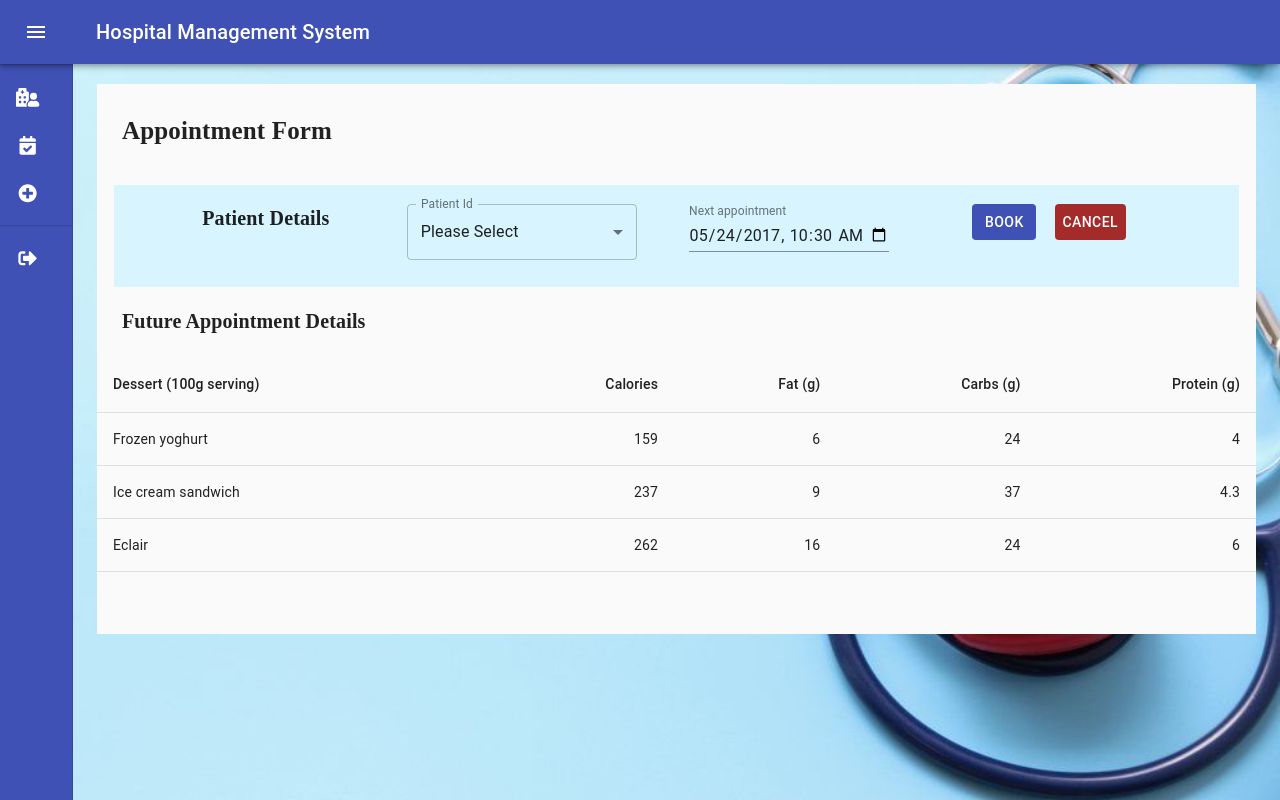
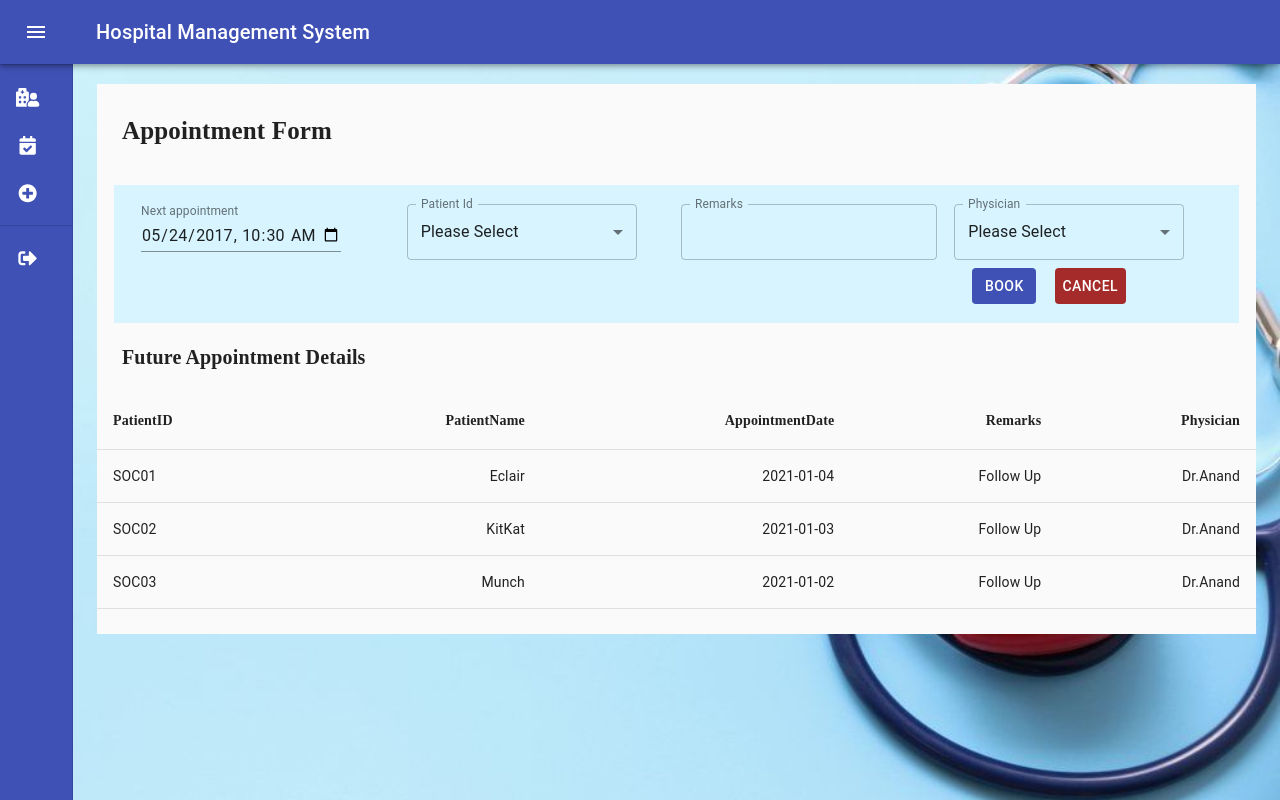
Before and after one commit to AbarnaNagarajan/sid-oc-hms, a React (Create React App) app: page /Appointment in a window 1280 px wide. Built offline with nearby package versions, Linux system fonts and the light colour scheme.

Commit message:
Respective Column changes in tables

```diff
--- a/src/Views/Modules/Appointment/Appointment.js
+++ b/src/Views/Modules/Appointment/Appointment.js
@@ -9,6 +9,7 @@ import TableBody from "@material-ui/core/TableBody";
 import TableCell from "@material-ui/core/TableCell";
 import TableHead from "@material-ui/core/TableHead";
 import TableRow from "@material-ui/core/TableRow";
+import InputAdornment from "@material-ui/core/InputAdornment";
 
 const useStyles = makeStyles((theme) => ({
   container: {
@@ -48,19 +49,25 @@ export default function DialogSelect() {
   const classes = useStyles();
   const [redirectAppointment, setRedirectAppointment] = React.useState(false);
   const [patientId, setPatientId] = React.useState("");
-
+  const dialogActionClass = { fontWeight: "bold", fontFamily: "initial" };
   const handleChange = (event) => {
     setPatientId(event.target.value);
   };
 
-  function createData(name, calories, fat, carbs, protein) {
-    return { name, calories, fat, carbs, protein };
+  function createData(
+    patientID,
+    patientName,
+    appointmentDate,
+    remarks,
+    physician
+  ) {
+    return { patientID, patientName, appointmentDate, remarks, physician };
   }
 
   const rows = [
-    createData("Frozen yoghurt", 159, 6.0, 24, 4.0),
-    createData("Ice cream sandwich", 237, 9.0, 37, 4.3),
-    createData("Eclair", 262, 16.0, 24, 6.0),
+    createData("SOC01", "Eclair", "2021-01-04", "Follow Up", "Dr.Anand"),
+    createData("SOC02", "KitKat", "2021-01-03", "Follow Up", "Dr.Anand"),
+    createData("SOC03", "Munch", "2021-01-02", "Follow Up", "Dr.Anand"),
   ];
 
   return (
@@ -88,24 +95,17 @@ export default function DialogSelect() {
             spacing={1}
             style={{ padding: "15px", background: "#d7f4ff" }}
           >
-            <Grid
-              item
-              xs={3}
-              style={{
-                textAlign: "center",
-              }}
-            >
-              <label
-                style={{
-                  fontSize: "20px",
-                  padding: "4px 4px 0px",
-                  flex: "1 1 100%",
-                  fontWeight: "bold",
-                  fontFamily: "serif",
+            <Grid item xs={3}>
+              <TextField
+                id="datetime-local"
+                label="Next appointment"
+                type="datetime-local"
+                defaultValue="2017-05-24T10:30"
+                className={classes.textField}
+                InputLabelProps={{
+                  shrink: true,
                 }}
-              >
-                Patient Details
-              </label>
+              />
             </Grid>
             <Grid item xs={3}>
               <TextField
@@ -134,16 +134,44 @@ export default function DialogSelect() {
             </Grid>
             <Grid item xs={3}>
               <TextField
-                id="datetime-local"
-                label="Next appointment"
-                type="datetime-local"
-                defaultValue="2017-05-24T10:30"
-                className={classes.textField}
-                InputLabelProps={{
-                  shrink: true,
+                variant="outlined"
+                label="Remarks"
+                id="standard-start-adornment"
+                InputProps={{
+                  startAdornment: (
+                    <InputAdornment position="start"></InputAdornment>
+                  ),
                 }}
               />
             </Grid>
+            <Grid item xs={3}>
+              <TextField
+                variant="outlined"
+                id="standard-patient-id"
+                select
+                label="Physician"
+                value={patientId}
+                onChange={(e) => handleChange(e, 1)}
+                SelectProps={{
+                  native: true,
+                }}
+                style={{ width: "230px" }}
+                helperText=""
+              >
+                {patientIds.map((option) => (
+                  <option
+                    key={option.value}
+                    value={option.value}
+                    style={{ width: "230px", fontSize: "small" }}
+                  >
+                    {option.label}
+                  </option>
+                ))}
+              </TextField>
+            </Grid>
+            <Grid item xs={3}></Grid>
+            <Grid item xs={3}></Grid>
+            <Grid item xs={3}></Grid>
             <Grid item xs={3}>
               &nbsp;&nbsp;&nbsp;&nbsp;&nbsp;
               <Button
@@ -160,7 +188,6 @@ export default function DialogSelect() {
                 Cancel
               </Button>
             </Grid>
-            <Grid item xs={3}></Grid>
           </Grid>
           <Grid container item xs={13} spacing={1}>
             <div style={{ width: "100%", color: "#fff" }}>.</div>
@@ -184,23 +211,31 @@ export default function DialogSelect() {
         {/* <caption>A basic table example with a caption</caption> */}
         <TableHead>
           <TableRow>
-            <TableCell>Dessert (100g serving)</TableCell>
-            <TableCell align="right">Calories</TableCell>
-            <TableCell align="right">Fat&nbsp;(g)</TableCell>
-            <TableCell align="right">Carbs&nbsp;(g)</TableCell>
-            <TableCell align="right">Protein&nbsp;(g)</TableCell>
+            <TableCell style={dialogActionClass}>PatientID</TableCell>
+            <TableCell align="right" style={dialogActionClass}>
+              PatientName
+            </TableCell>
+            <TableCell align="right" style={dialogActionClass}>
+              AppointmentDate
+            </TableCell>
+            <TableCell align="right" style={dialogActionClass}>
+              Remarks
+            </TableCell>
+            <TableCell align="right" style={dialogActionClass}>
+              Physician
+            </TableCell>
           </TableRow>
         </TableHead>
         <TableBody>
           {rows.map((row) => (
-            <TableRow key={row.name}>
+            <TableRow key={row.patientID}>
               <TableCell component="th" scope="row">
-                {row.name}
+                {row.patientID}
               </TableCell>
-              <TableCell align="right">{row.calories}</TableCell>
-              <TableCell align="right">{row.fat}</TableCell>
-              <TableCell align="right">{row.carbs}</TableCell>
-              <TableCell align="right">{row.protein}</TableCell>
+              <TableCell align="right">{row.patientName}</TableCell>
+              <TableCell align="right">{row.appointmentDate}</TableCell>
+              <TableCell align="right">{row.remarks}</TableCell>
+              <TableCell align="right">{row.physician}</TableCell>
             </TableRow>
           ))}
         </TableBody>
--- a/src/Views/Modules/OP/OPView.js
+++ b/src/Views/Modules/OP/OPView.js
@@ -56,8 +56,8 @@ const useStyles = makeStyles(
     patientDialog: {
       maxWidth: "1300px",
       width: "1410px",
-      marginLeft: "265px",
-      marginTop: "100px",
+      marginLeft: "25px",
+      marginTop: "75px",
       marginBottom: "75px",
       height: "600px",
       borderRadius: "15px",
@@ -212,14 +212,14 @@ function PatientInfo(patientDialogDetails) {
 function PatientPrescription(patientDialogDetails) {
   const dialogClasses = useStyles();
 
-  function createData(name, calories, fat, carbs, protein) {
-    return { name, calories, fat, carbs, protein };
+  function createData(id, prescription, prescribedBy, prescribedDate) {
+    return { id, prescription, prescribedBy, prescribedDate };
   }
 
   const rows = [
-    createData("Frozen yoghurt", 159, 6.0, 24, 4.0),
-    createData("Ice cream sandwich", 237, 9.0, 37, 4.3),
-    createData("Eclair", 262, 16.0, 24, 6.0),
+    createData(1, "Prescribe", "Dr.Ananad", "2021-01-01"),
+    createData(2, "Prescribe", "Dr.Ananad", "2021-01-02"),
+    createData(3, "Prescribe", "Dr.Ananad", "2021-01-03"),
   ];
   return (
     <Grid container spacing={1} style={{ padding: "25px" }}>
@@ -270,23 +270,21 @@ function PatientPrescription(patientDialogDetails) {
         {/* <caption>A basic table example with a caption</caption> */}
         <TableHead>
           <TableRow>
-            <TableCell>Dessert (100g serving)</TableCell>
-            <TableCell align="right">Calories</TableCell>
-            <TableCell align="right">Fat&nbsp;(g)</TableCell>
-            <TableCell align="right">Carbs&nbsp;(g)</TableCell>
-            <TableCell align="right">Protein&nbsp;(g)</TableCell>
+            <TableCell>ID</TableCell>
+            <TableCell align="right">Prescription</TableCell>
+            <TableCell align="right">Prescribed By</TableCell>
+            <TableCell align="right">Prescribed Date</TableCell>
           </TableRow>
         </TableHead>
         <TableBody>
           {rows.map((row) => (
-            <TableRow key={row.name}>
+            <TableRow key={row.id}>
               <TableCell component="th" scope="row">
-                {row.name}
+                {row.id}
               </TableCell>
-              <TableCell align="right">{row.calories}</TableCell>
-              <TableCell align="right">{row.fat}</TableCell>
-              <TableCell align="right">{row.carbs}</TableCell>
-              <TableCell align="right">{row.protein}</TableCell>
+              <TableCell align="right">{row.prescription}</TableCell>
+              <TableCell align="right">{row.prescribedBy}</TableCell>
+              <TableCell align="right">{row.prescribedDate}</TableCell>
             </TableRow>
           ))}
         </TableBody>
@@ -308,6 +306,24 @@ function onFileChangeEPOD(event, uploadid, lrid, id, podfilepath) {
     console.log("onFileChangeEPOD", err);
   }
 }
+const genders = [
+  {
+    value: 0,
+    label: "Please Select",
+  },
+  {
+    value: 1,
+    label: "Male",
+  },
+  {
+    value: 2,
+    label: "Female",
+  },
+  {
+    value: 3,
+    label: "Third Gender",
+  },
+];
 function PatientReports(patientDialogDetails) {
   const StyledTableCellUpload = withStyles((theme) => ({
     head: {
@@ -324,7 +340,15 @@ function PatientReports(patientDialogDetails) {
       padding: "10px",
     },
   }))(TableCell);
-
+  const handleChange = (event, id) => {
+    id === 1
+      ? setGender(event.target.value)
+      : id === 2
+      ? setGender(event.target.value)
+      : id === 3
+      ? setGender(event.target.value)
+      : setGender(event.target.value);
+  };
   const StyledTableRow = withStyles((theme) => ({
     root: {
       "&:nth-of-type(odd)": {
@@ -336,6 +360,7 @@ function PatientReports(patientDialogDetails) {
   const [imageviewcomment, setimageviewcomment] = useState(false);
   const [imageurl, setimageurl] = useState("");
   const [epodUploadNewRowAlert, setEpodUploadNewRowAlert] = useState("");
+  const [gender, setGender] = useState("0");
   const [EpodUploadCount, setEpodUploadCount] = useState([
     {
       podfilepath: "",
@@ -357,12 +382,35 @@ function PatientReports(patientDialogDetails) {
 
   return (
     <Grid container spacing={1} style={{ padding: "25px" }}>
+      <br />
+      <label
+        style={{
+          fontSize: "15px",
+          padding: "4px 4px 0px",
+          flex: "1 1 100%",
+          fontWeight: "bold",
+          fontFamily: "serif",
+        }}
+      >
+        Upload New Report
+      </label>
+      &nbsp;&nbsp;&nbsp;&nbsp;&nbsp;&nbsp;&nbsp;&nbsp;&nbsp;&nbsp;&nbsp;&nbsp;&nbsp;&nbsp;&nbsp;
+      <Grid container item xs={12} spacing={1}>
         <TableContainer
           component={Paper}
           style={{ marginLeft: "0px", marginRight: "2px" }}
         >
           <Table aria-label="customized table" size="medium">
-          <TableHead></TableHead>
+            <TableHead>
+              {/* <StyledTableRow>
+                <StyledTableCellUpload align="left">
+                  <label>View Reports</label>
+                </StyledTableCellUpload>
+                <StyledTableCellUpload align="left">
+                  <label>Upload Reports</label>
+                </StyledTableCellUpload>
+              </StyledTableRow> */}
+            </TableHead>
             <TableBody>
               {EpodUploadCount && EpodUploadCount.length > 0
                 ? EpodUploadCount.map((ls, index) => (
@@ -399,30 +447,37 @@ function PatientReports(patientDialogDetails) {
                         )}
                       </StyledTableCellUpload>
                       <StyledTableCellUpload align="left">
-                      {ls.podfilepath != "" && ls.Id != 0 ? (
-                        <div>
-                          <Button
-                            id={"epodImgDelete"}
-                            onClick={(e) =>
-                              EPODfileDelete(e, ls.uploadid, ls.Lrid, ls.Id)
-                            }
-                            variant="contained"
-                            color="primary"
+                        {ls.podfilepath != "" ? (
+                          <label
                             style={{
-                              fontSize: "10px",
-                              outline: "none",
-                              color: "#FFFFFF",
-                              background: "#190F4C",
-                              borderRadius: "25px",
-                              height: "25px",
+                              fontSize: "15px",
+                              padding: "4px 4px 0px",
+                              flex: "1 1 100%",
+                              fontWeight: "bold",
+                              fontFamily: "serif",
                             }}
-                            component="span"
                           >
-                            Delete
-                          </Button>
-                        </div>
+                            X-ray Report
+                          </label>
                         ) : (
-                        <div>
+                          <label
+                            style={{
+                              fontSize: "15px",
+                              padding: "4px 4px 0px",
+                              flex: "1 1 100%",
+                              fontWeight: "bold",
+                              fontFamily: "serif",
+                            }}
+                          >
+                            X-ray Report
+                          </label>
+                        )}
+                      </StyledTableCellUpload>
+                      <StyledTableCellUpload
+                        align="left"
+                        style={{ width: "105px" }}
+                      >
+                        {ls.podfilepath != "" ? (
                           <input
                             type="file"
                             accept="image/png, image/jpeg, image/jpg"
@@ -438,7 +493,22 @@ function PatientReports(patientDialogDetails) {
                               )
                             }
                           />
-                        </div>
+                        ) : (
+                          <input
+                            type="file"
+                            accept="image/png, image/jpeg, image/jpg"
+                            id={"epodupload" + index}
+                            key={index}
+                            onChange={(e) =>
+                              onFileChangeEPOD(
+                                e,
+                                ls.uploadid,
+                                ls.Lrid,
+                                ls.Id,
+                                ls.podfilepath
+                              )
+                            }
+                          />
                         )}
                       </StyledTableCellUpload>
                     </StyledTableRow>
@@ -448,44 +518,194 @@ function PatientReports(patientDialogDetails) {
           </Table>
         </TableContainer>
       </Grid>
+      &nbsp;&nbsp;&nbsp;&nbsp;&nbsp;&nbsp;&nbsp;&nbsp;&nbsp;&nbsp;&nbsp;&nbsp;&nbsp;&nbsp;&nbsp;
+      <label
+        style={{
+          fontSize: "15px",
+          padding: "4px 4px 0px",
+          flex: "1 1 100%",
+          fontWeight: "bold",
+          fontFamily: "serif",
+        }}
+      >
+        Reports History
+      </label>
+      <Grid container item xs={12} spacing={1}>
+        <TableContainer
+          component={Paper}
+          style={{ marginLeft: "0px", marginRight: "2px" }}
+        >
+          <Table aria-label="customized table" size="medium">
+            <TableHead>
+              {/* <StyledTableRow>
+                <StyledTableCellUpload align="left">
+                  <label>View Reports</label>
+                </StyledTableCellUpload>
+                <StyledTableCellUpload align="left">
+                  <label>Upload Reports</label>
+                </StyledTableCellUpload>
+              </StyledTableRow> */}
+            </TableHead>
+            <TableBody>
+              {EpodUploadCount && EpodUploadCount.length > 0
+                ? EpodUploadCount.map((ls, index) => (
+                    <StyledTableRow key={index}>
+                      <StyledTableCellUpload align="left">
+                        {ls.podfilepath != "" ? (
+                          <img
+                            style={{
+                              width: "80px",
+                              height: "80px",
+                              borderStyle: "outset",
+                              borderWidth: "thin",
+                            }}
+                            id={"epodImg"}
+                            src={ls.podfilepath}
+                            onClick={(e) => viewfile(ls.podfilepath)}
+                            alt=""
+                            key={ls.id}
+                          />
+                        ) : (
+                          <img
+                            style={{
+                              width: "80px",
+                              height: "80px",
+                              borderStyle: "outset",
+                              borderWidth: "thin",
+                            }}
+                            id={"epodImg"}
+                            src={noimage}
+                            onClick={(e) => viewfile(noimage)}
+                            alt=""
+                            key={ls.uploadid}
+                          />
+                        )}
+                      </StyledTableCellUpload>
+                      <StyledTableCellUpload align="left">
+                        {ls.podfilepath != "" ? (
+                          <label
+                            style={{
+                              fontSize: "15px",
+                              padding: "4px 4px 0px",
+                              flex: "1 1 100%",
+                              fontWeight: "bold",
+                              fontFamily: "serif",
+                            }}
+                          >
+                            X-ray Report
+                          </label>
+                        ) : (
+                          <label
+                            style={{
+                              fontSize: "15px",
+                              padding: "4px 4px 0px",
+                              flex: "1 1 100%",
+                              fontWeight: "bold",
+                              fontFamily: "serif",
+                            }}
+                          >
+                            X-ray Report
+                          </label>
+                        )}
+                      </StyledTableCellUpload>
+                      <StyledTableCellUpload
+                        align="left"
+                        style={{ width: "275px" }}
+                      >
+                        {ls.podfilepath != "" ? (
+                          <Button
+                            style={{
+                              color: "White",
+                              fontWeight: "inherit",
+                              fontFamily: "emoji",
+                              fontSize: "small",
+                              backgroundColor: "red",
+                            }}
+                          >
+                            Delete
+                          </Button>
+                        ) : (
+                          <Button
+                            style={{
+                              color: "White",
+                              fontWeight: "inherit",
+                              fontFamily: "emoji",
+                              fontSize: "small",
+                              backgroundColor: "red",
+                            }}
+                          >
+                            Delete
+                          </Button>
+                        )}
+                      </StyledTableCellUpload>
+                    </StyledTableRow>
+                  ))
+                : null}
+            </TableBody>
+          </Table>
+        </TableContainer>
+      </Grid>
+    </Grid>
   );
 }
 
 function PatientAppointmentHistory(patientDialogDetails) {
   const classes = useStyles();
-  function createData(name, calories, fat, carbs, protein) {
-    return { name, calories, fat, carbs, protein };
+  const dialogActionClass = { fontWeight: "bold", fontFamily: "initial" };
+  function createData(bookedDate, bookedBy, date, checkUpBy, remarks) {
+    return { bookedDate, bookedBy, date, checkUpBy, remarks };
   }
 
   const rows = [
-    createData("Frozen yoghurt", 159, 6.0, 24, 4.0),
-    createData("Ice cream sandwich", 237, 9.0, 37, 4.3),
-    createData("Eclair", 262, 16.0, 24, 6.0),
+    createData("2021-01-01", "admin", "2021-01-02", "Dr.Anand", "Follow Up"),
+    createData("2021-01-02", "admin", "2021-01-03", "Dr.Anand", "Follow Up"),
+    createData("2021-01-03", "admin", "2021-01-04", "Dr.Anand", "Follow Up"),
   ];
 
   return (
     <Grid container spacing={1} style={{ padding: "25px" }}>
+      <label
+        style={{
+          fontSize: "15px",
+          padding: "4px 4px 0px",
+          flex: "1 1 100%",
+          fontWeight: "bold",
+          fontFamily: "serif",
+        }}
+      >
+        Appointments History
+      </label>
       <Table className={classes.table} aria-label="caption table">
         {/* <caption>A basic table example with a caption</caption> */}
         <TableHead>
           <TableRow>
-            <TableCell>Dessert (100g serving)</TableCell>
-            <TableCell align="right">Calories</TableCell>
-            <TableCell align="right">Fat&nbsp;(g)</TableCell>
-            <TableCell align="right">Carbs&nbsp;(g)</TableCell>
-            <TableCell align="right">Protein&nbsp;(g)</TableCell>
+            <TableCell style={dialogActionClass}>
+              Appointment Booked Date
+            </TableCell>
+            <TableCell align="right" style={dialogActionClass}>
+              Appointment Booked By
+            </TableCell>
+            <TableCell align="right" style={dialogActionClass}>
+              Appointment Date
+            </TableCell>
+            <TableCell align="right" style={dialogActionClass}>
+              Check Up Done By
+            </TableCell>
+            <TableCell align="right" style={dialogActionClass}>
+              Remarks
+            </TableCell>
           </TableRow>
         </TableHead>
         <TableBody>
           {rows.map((row) => (
-            <TableRow key={row.name}>
+            <TableRow key={row.bookedDate}>
               <TableCell component="th" scope="row">
-                {row.name}
+                {row.bookedDate}
               </TableCell>
-              <TableCell align="right">{row.calories}</TableCell>
-              <TableCell align="right">{row.fat}</TableCell>
-              <TableCell align="right">{row.carbs}</TableCell>
-              <TableCell align="right">{row.protein}</TableCell>
+              <TableCell align="right">{row.bookedBy}</TableCell>
+              <TableCell align="right">{row.date}</TableCell>
+              <TableCell align="right">{row.checkUpBy}</TableCell>
+              <TableCell align="right">{row.remarks}</TableCell>
             </TableRow>
           ))}
         </TableBody>
```
Lines whose indentation alone changed are shown as unchanged.
